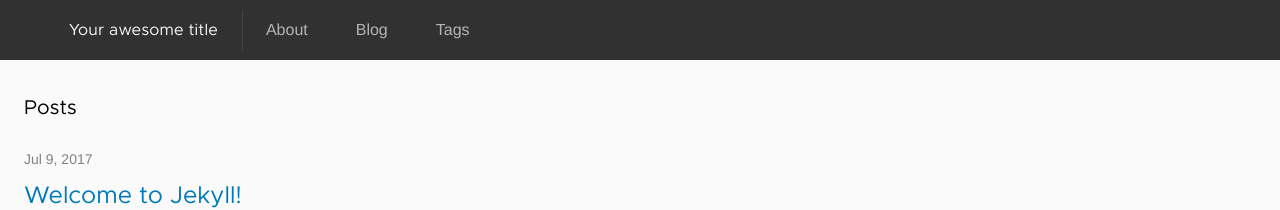
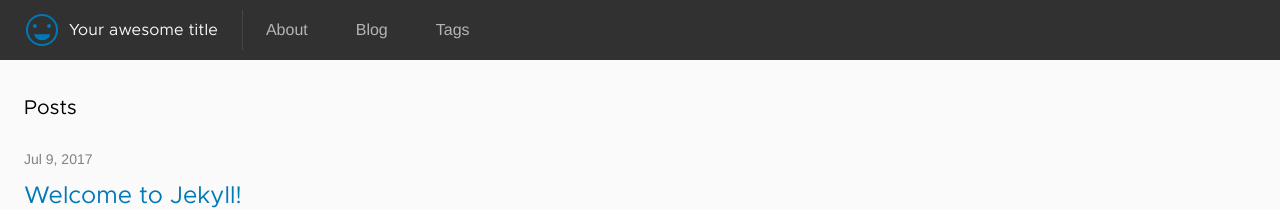
Before and after one commit to dlinsley/jekyll-clarity, a Jekyll site: the page built from index.html, in a window 1280 px wide. Shown: the top 210 px of the page. Built offline with Jekyll 4.4.1, drawn with Linux system fonts in a browser that asks for light colours.

Commit message:
Update to github-pages v197, fix missed edit for clr-icons.min.js

```diff
--- a/_includes/header.html
+++ b/_includes/header.html
@@ -1,5 +1,5 @@
 <script src="{{ "/assets/custom-elements.min.js" | prepend: site.baseurl }}"></script>
-<script src="{{ "/assets/clarity-icons.min.js" | prepend: site.baseurl }}"></script>
+<script src="{{ "/assets/clr-icons.min.js" | prepend: site.baseurl }}"></script>
 <div class="main-container">
 <header class="header header-1">
 <div class="branding">
```
Also changed, not shown: Gemfile.lock.
